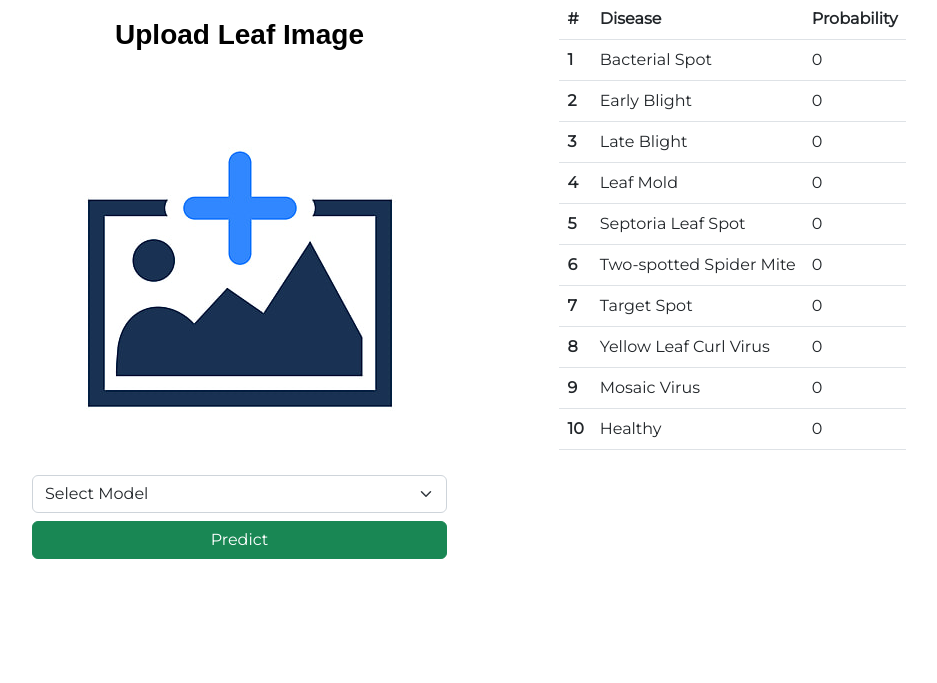
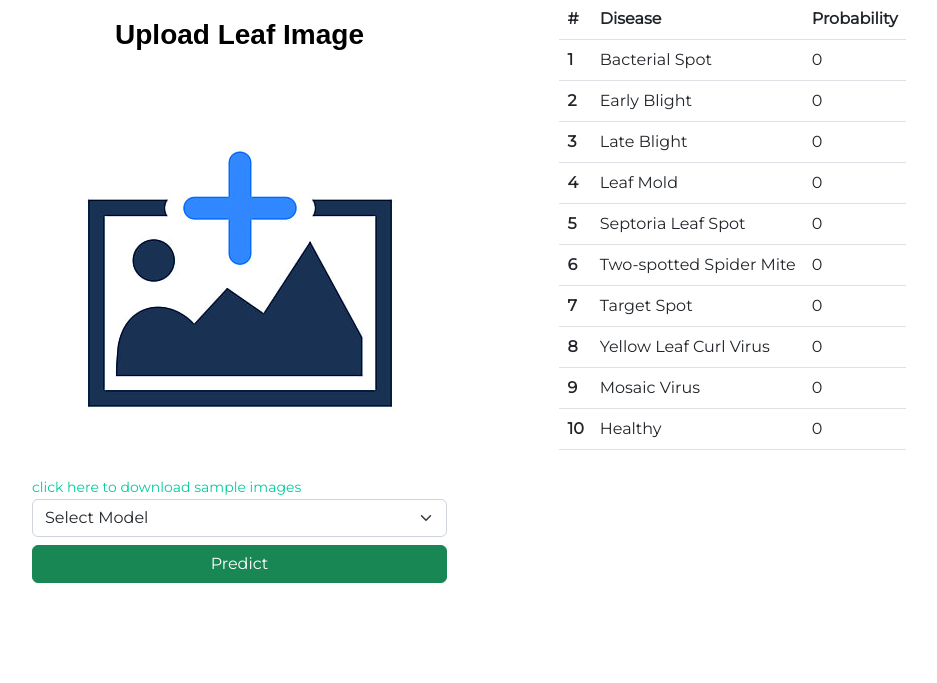
Before and after one commit to KingsDevs/csc120-compilation, a Flask app: page /tomato-leaf-disease-prediction in a window 1280 px wide. Shown: the part 663-1346 px from the top of the page, without its empty margins (145-1082 px from the left). Before the commit the page ends 1222 px from the top, so only its background shows below. Run offline with Flask 3, Linux system fonts and the light colour scheme; some libraries are stand-ins or nearby versions; some web fonts are replaced.

Commit message:
nabutangan nag link

```diff
--- a/templates/tomatoleafdiseaseprediction.html
+++ b/templates/tomatoleafdiseaseprediction.html
@@ -28,6 +28,7 @@
                         </label>
                     </div>
 
+                    <small><a href="https://drive.google.com/drive/folders/1lrXYUDc7S2jFlxobWZXBFyQSazcAX38E?usp=sharing" target="_blank">click here to download sample images</a></small>
                     <select class="form-select mb-2" aria-label="Default select example" v-model="model">
                         <option selected value="-1">Select Model</option>
                         <option value="0">Vanilla CNN</option>
```
